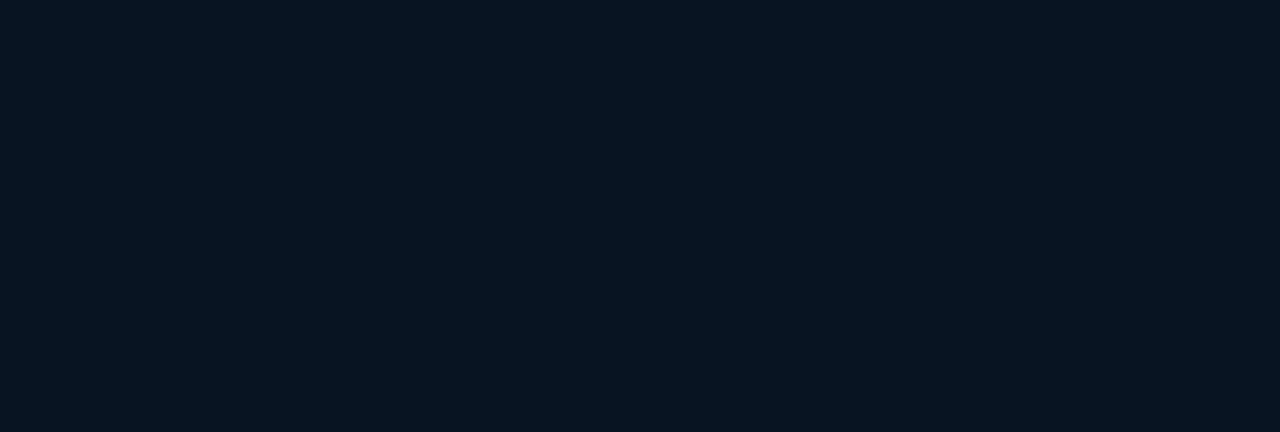
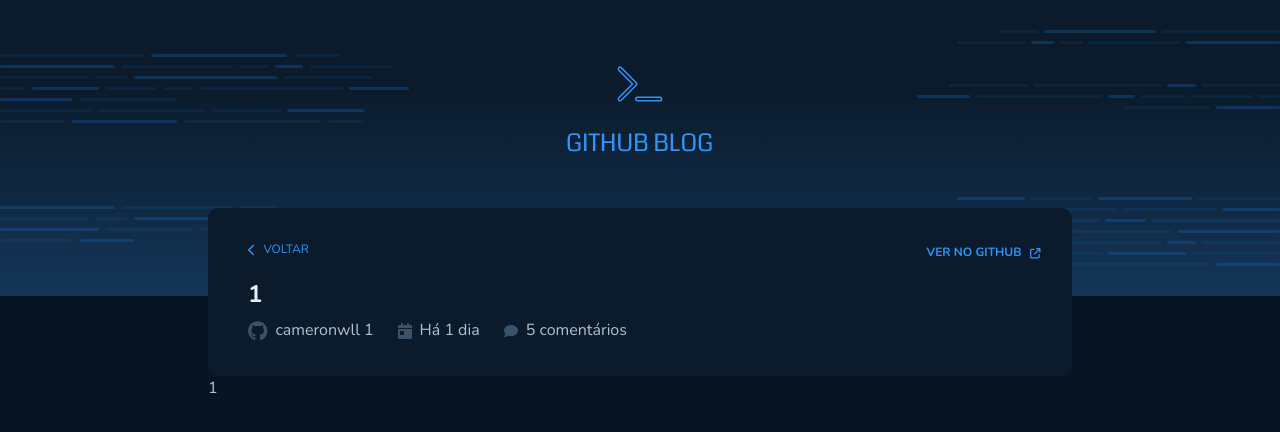
Before and after one commit to adonisamarante/github-blog-dsf, a React (Vite) app: page /issue-info/1 in a window 1280 px wide. Before the commit this address had no page. Shown: the top 432 px of the page. Built offline with nearby package versions, Linux system fonts and the light colour scheme.

Commit message:
refactor: issue-info route now receiving issueId

```diff
--- a/src/Router.tsx
+++ b/src/Router.tsx
@@ -7,7 +7,7 @@ export function Router() {
     <Routes>
       <Route path="/" element={<DefaultLayout />}>
         <Route path="/" element={<Home />} />
-        <Route path="/issue-info" element={<IssueInfo />} />
+        <Route path="/issue-info/:issueId" element={<IssueInfo />} />
       </Route>
     </Routes>
   )
--- a/src/pages/Home/index.tsx
+++ b/src/pages/Home/index.tsx
@@ -14,13 +14,12 @@ import {
 } from './styles'
 import IssuesMock from '../../mocks/Issues.json'
 import { useNavigate } from 'react-router-dom'
-import { IIssue } from '../../interfaces/issue'
 
 export function Home() {
   const navigate = useNavigate()
 
-  function handleNavigateIssuePage(issue: IIssue) {
-    navigate('/issue-info', { state: issue })
+  function handleNavigateIssuePage(issueId: number) {
+    navigate(`/issue-info/${issueId}`)
   }
 
   return (
@@ -71,7 +70,7 @@ export function Home() {
             <Card
               key={item.id}
               issue={item}
-              onClick={() => handleNavigateIssuePage(item)}
+              onClick={() => handleNavigateIssuePage(item.id)}
             />
           )
         })}
--- a/src/pages/IssueInfo/index.tsx
+++ b/src/pages/IssueInfo/index.tsx
@@ -13,14 +13,12 @@ import {
   LinkWrapper,
   ProfileLinksContainer,
 } from './styles'
-import { useLocation, useNavigate } from 'react-router-dom'
-import { IIssue } from '../../interfaces/issue'
+import { useNavigate, useParams } from 'react-router-dom'
 
 export function IssueInfo() {
-  const location = useLocation()
   const navigate = useNavigate()
 
-  const issue: IIssue = location.state
+  const { issueId } = useParams()
 
   function handleReturnPage() {
     navigate(-1)
@@ -37,12 +35,12 @@ export function IssueInfo() {
           <Link title="Ver no Github" url="" />
         </ButtonsWrapper>
 
-        <span>{issue.title}</span>
+        <span>{issueId}</span>
 
         <ProfileLinksContainer>
           <LinkWrapper>
             <FontAwesomeIcon icon={faGithub} size="lg" />
-            <span>cameronwll {issue.id}</span>
+            <span>cameronwll {issueId}</span>
           </LinkWrapper>
           <LinkWrapper>
             <FontAwesomeIcon icon={faCalendarDay} />
@@ -56,7 +54,7 @@ export function IssueInfo() {
       </IssueTitleWrapper>
 
       <div>
-        <span>{issue.description}</span>
+        <span>{issueId}</span>
       </div>
     </Container>
   )
```
